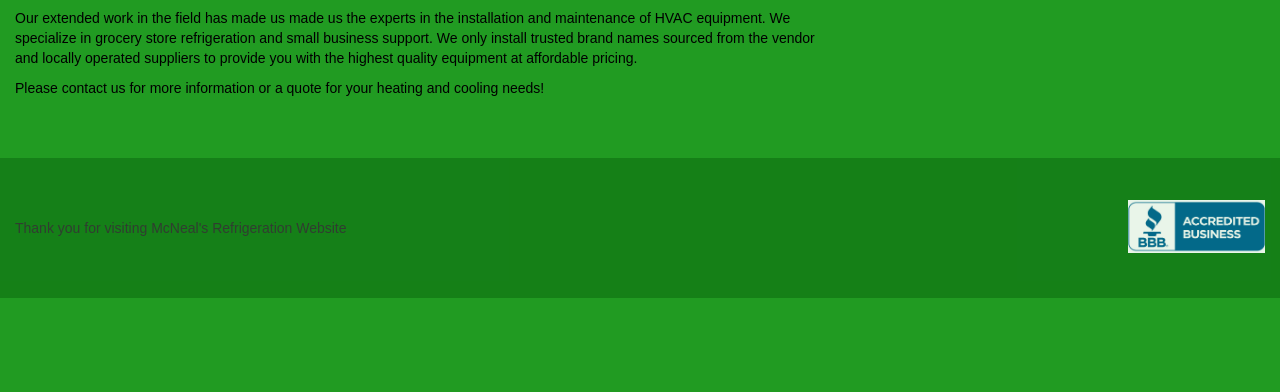
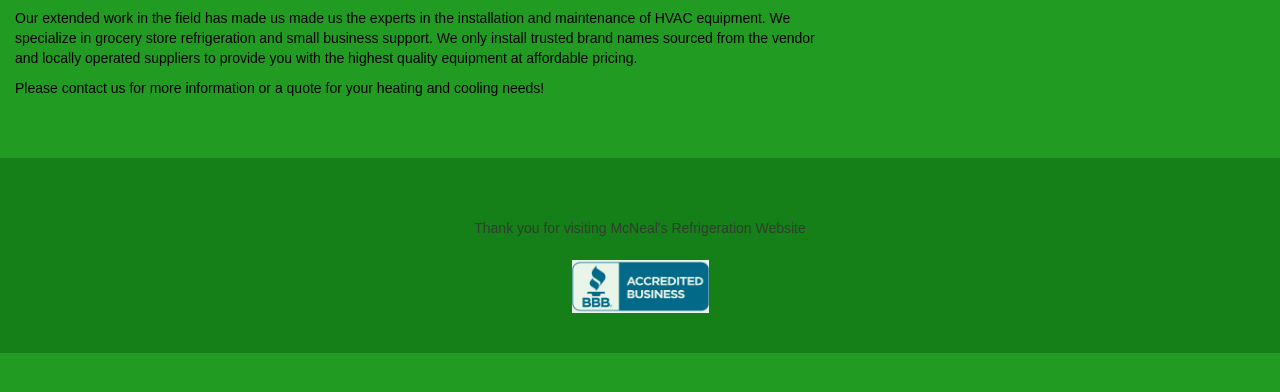
Before and after one commit to briana-mcn/mcneal-ref-webpage, a Django app: page / in a window 1280 px wide. Shown: the part 228-620 px from the top of the page. Run offline with Django 3.2, Linux system fonts and the light colour scheme; some libraries are stand-ins or nearby versions; some web fonts are replaced.

Commit message:
adjust footer base template

```diff
--- a/homepage/templates/homepage/base.html
+++ b/homepage/templates/homepage/base.html
@@ -52,15 +52,15 @@
     </div>
 
     <footer class="footer">
-        <div class="container-fluid" id="">
+        <div class="container">
             <div class="row">
-                <div class="col-md-8">
+                <div class="col-md-12 text-center">
                     <p class="text-muted">Thank you for visiting McNeal's Refrigeration Website</p>
                 </div>
-                <div class="col-md-4">
-                    <div class="bbb-logo">
-                        <a href="https://www.bbb.org/iowa/business-reviews/refrigeration-equipment-commercial-sales-and-service/mcneals-refrigeration-in-cedar-rapids-ia-32054155"><img class="pull-right img-responsive center-block" src="{% static 'images/bbb-logo.jpg' %}" alt="BBB Logo"></a>
-                    </div>
+            </div>
+            <div class="row">
+                <div class="col-md-12 bbb-logo">
+                    <a href="https://www.bbb.org/iowa/business-reviews/refrigeration-equipment-commercial-sales-and-service/mcneals-refrigeration-in-cedar-rapids-ia-32054155"><img class="img-responsive center-block" src="{% static 'images/bbb-logo.jpg' %}" alt="BBB Logo"></a>
                 </div>
             </div>
         </div>
```
